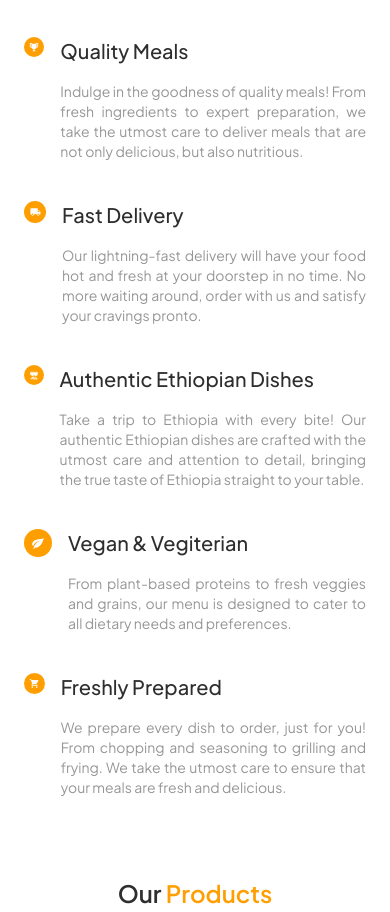
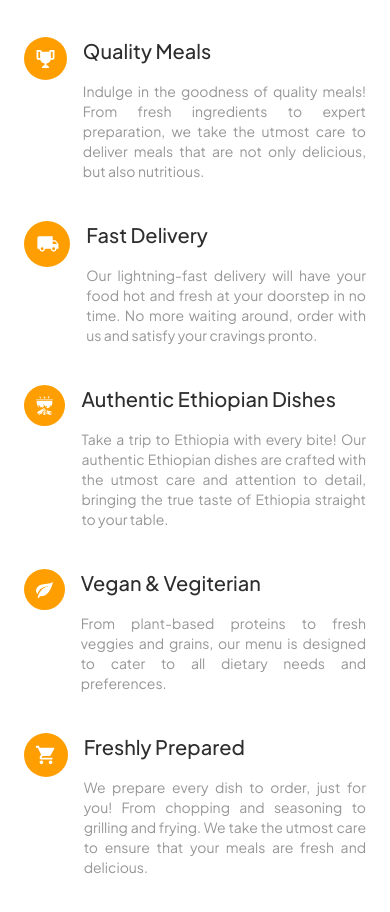
Before and after one commit to MohammedIbrahim8887/Mesob, a website: page index.html in a window 390 px wide. Shown: the part 1054-1966 px from the top of the page. Drawn offline with Linux system fonts and the light colour scheme.

Commit message:
Added some new features

```diff
--- a/index.html
+++ b/index.html
@@ -140,7 +140,9 @@
       >
         <!--Packaging-->
         <div class="speciality flex flex-row gap-4 mb-10" id="packaging">
-          <div id="packaging-img"><img src="assets/packaging-img.svg" /></div>
+          <div id="packaging-img" class="md:w-1/5 max-md:w-1/2">
+            <img src="assets/packaging-img.svg" />
+          </div>
           <div class="about-us-text flex flex-col gap-4">
             <div class="about-us-main-text text-xl font-medium">
               Best Packaging
@@ -156,7 +158,9 @@
         </div>
         <!--Quality Meals-->
         <div class="speciality flex flex-row gap-4 mb-10" id="quality-meals">
-          <div id="quality-meals-img"><img src="assets/Quality.svg" /></div>
+          <div id="quality-meals-img" class="md:w-1/5 max-md:w-1/2">
+            <img src="assets/Quality.svg" />
+          </div>
           <div class="about-us-text flex flex-col gap-4">
             <div class="about-us-main-text text-xl font-medium">
               Quality Meals
@@ -172,7 +176,9 @@
         </div>
         <!--Fast Delivery-->
         <div class="speciality flex flex-row gap-4 mb-10" id="fast-delivery">
-          <div id="fast-delivery-img"><img src="assets/Delivery.svg" /></div>
+          <div id="fast-delivery-img" class="md:w-1/5 max-md:w-1/2">
+            <img src="assets/Delivery.svg" />
+          </div>
           <div class="about-us-text flex flex-col gap-4">
             <div class="about-us-main-text text-xl font-medium">
               Fast Delivery
@@ -191,7 +197,10 @@
           class="speciality flex flex-row gap-4"
           id="authentic-ethiopian-dishes"
         >
-          <div id="authentic-ethiopian-dishes-img">
+          <div
+            id="authentic-ethiopian-dishes-img"
+            class="md:w-1/5 max-md:w-1/2"
+          >
             <img src="assets/cooking.svg" />
           </div>
           <div class="about-us-text flex flex-col gap-4 mb-10">
@@ -209,7 +218,9 @@
         </div>
         <!--Vegan & Vegiterian-->
         <div class="speciality flex flex-row gap-4" id="vegan">
-          <div id="vegan-img"><img src="assets/Green.svg" /></div>
+          <div id="vegan-img" class="md:w-1/6 max-md:w-1/3">
+            <img src="assets/Green.svg" />
+          </div>
           <div class="about-us-text flex flex-col gap-4 mb-10">
             <div class="about-us-main-text text-xl font-medium">
               Vegan & Vegiterian
@@ -224,7 +235,9 @@
         </div>
         <!--Freshly Prepared-->
         <div class="speciality flex flex-row gap-4" id="freshly-prepared">
-          <div id="freshly-prepared-img"><img src="assets/cart.svg" /></div>
+          <div id="freshly-prepared-img" class="md:w-1/5 max-md:w-1/2">
+            <img src="assets/cart.svg" />
+          </div>
           <div class="about-us-text flex flex-col gap-4">
             <div class="about-us-main-text text-xl font-medium">
               Freshly Prepared
```
Also changed, not shown: css/main.css.
